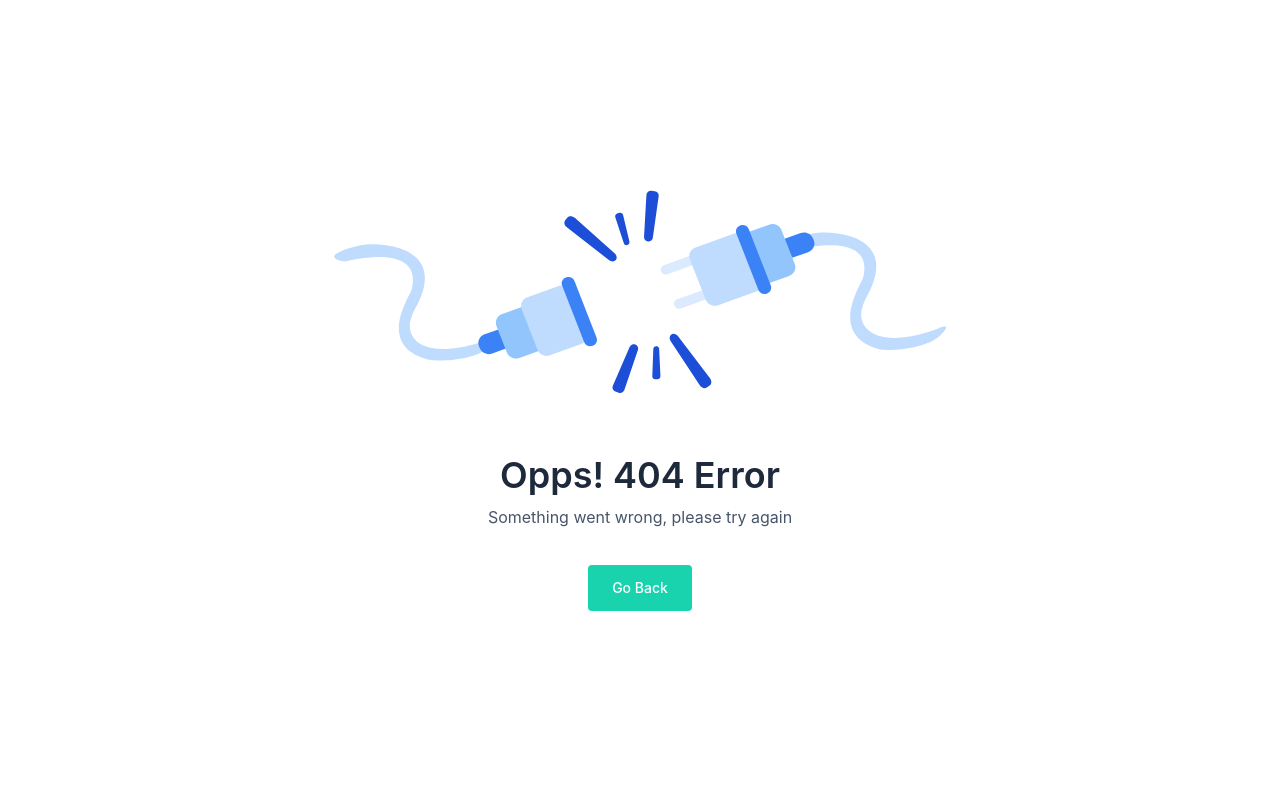
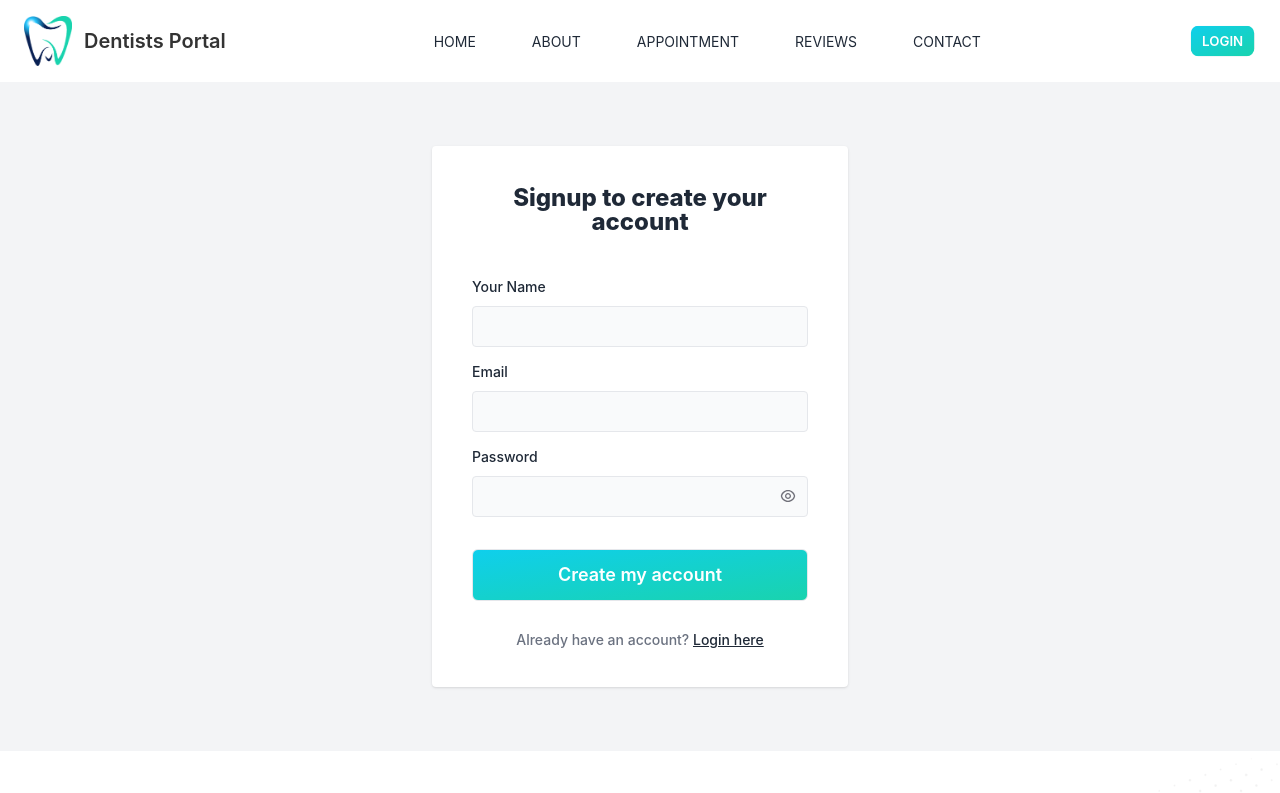
Before and after one commit to modasserjasim/dentists-portal-client, a React (Create React App) app: page /sign-up in a window 1280 px wide. Before the commit this address had no page. Shown: the top 793 px of the page. Built offline with nearby package versions, Linux system fonts and the light colour scheme.

Commit message:
Configure firebase and add signup and signin with email

```diff
--- a/package.json
+++ b/package.json
@@ -8,9 +8,11 @@
     "@testing-library/user-event": "^13.5.0",
     "daisyui": "^2.40.1",
     "date-fns": "^2.29.3",
+    "firebase": "^9.14.0",
     "react": "^18.2.0",
     "react-day-picker": "^8.3.6",
     "react-dom": "^18.2.0",
+    "react-hook-form": "^7.39.4",
     "react-router-dom": "^6.4.3",
     "react-scripts": "5.0.1",
     "web-vitals": "^2.1.4"
--- a/src/Pages/Appointment/AvailableAppointment/AvailableAppointment.js
+++ b/src/Pages/Appointment/AvailableAppointment/AvailableAppointment.js
@@ -18,7 +18,7 @@ const AvailableAppointment = ({ selectedDate }) => {
     }, [])
     return (
         <div className='py-10 md:py-16 container mx-auto px-4'>
-            <h2 className='bg-gradient-to-r from-primary to-secondary bg-clip-text text-xl text-transparent sm:text-2xl text-center'>Available Appointments on {format(selectedDate, 'PP')}</h2>
+            <h2 className='bg-gradient-to-r from-primary to-secondary bg-clip-text text-xl text-transparent sm:text-2xl text-center'>Available Appointments on <b>{format(selectedDate, 'PP')}</b></h2>
             <div className='grid grid-cols-1 sm:grid-cols-2 md:grid-cols-3 gap-6 mt-12'>
                 {treatments.map(treatment => <Treatment
                     key={treatment._id}
@@ -30,6 +30,7 @@ const AvailableAppointment = ({ selectedDate }) => {
                 treatment && <BookingModal
                     treatment={treatment}
                     selectedDate={selectedDate}
+                    setTreatment={setTreatment}
                 ></BookingModal>
             }
         </div>
--- a/src/Pages/Appointment/AvailableAppointment/Treatment.css
+++ /dev/null
@@ -1,4 +0,0 @@
-.btn-disabled {
-    background-color: rgb(228, 228, 228);
-    color: rgb(153, 153, 153);
-}
--- a/src/Pages/Appointment/AvailableAppointment/Treatment.js
+++ b/src/Pages/Appointment/AvailableAppointment/Treatment.js
@@ -1,5 +1,4 @@
 import React from 'react';
-import './Treatment.css'
 
 const Treatment = ({ treatment, setTreatment }) => {
     const { name, slots } = treatment;
--- a/src/Pages/Appointment/BookingModal/BookingModal.js
+++ b/src/Pages/Appointment/BookingModal/BookingModal.js
@@ -1,9 +1,25 @@
 import React from 'react';
 import { format } from 'date-fns';
 
-const BookingModal = ({ treatment, selectedDate }) => {
+const BookingModal = ({ treatment, setTreatment, selectedDate }) => {
     const { name, slots } = treatment;
     const date = format(selectedDate, 'PP')
+    const handleBooking = e => {
+        e.preventDefault();
+        const form = e.target;
+
+        const bookingInfo = {
+            treatmentName: name,
+            appointmentDate: form.date.value,
+            AppointmentTime: form.slot.value,
+            patientName: form.name.value,
+            email: form.email.value,
+            phone: form.phone.value
+        }
+        console.log(bookingInfo);
+
+        setTreatment(null)
+    }
     return (
         <>
             {/* Put this part before </body> tag */}
@@ -12,22 +28,23 @@ const BookingModal = ({ treatment, selectedDate }) => {
                 <div className="modal-box relative">
                     <label htmlFor="booking-modal" className="btn btn-sm btn-circle absolute right-2 top-2">✕</label>
                     <h3 className="text-lg font-bold">{name}</h3>
-                    <form id="form">
+                    <form onSubmit={handleBooking}>
                         <div className="relative mt-3">
-                            <input type="text" id="floating_outlined0" className="block px-2.5 pb-2.5 pt-4 w-full text-sm text-gray-900 bg-transparent rounded-lg border border-gray-300 appearance-none focus:outline-none focus:ring-0 focus:border-primary peer" disabled defaultValue={date} placeholder=" " />
+                            <input name='date' type="text" id="floating_outlined0" className="block px-2.5 pb-2.5 pt-4 w-full text-sm text-gray-900 bg-transparent rounded-lg border border-gray-300 appearance-none focus:outline-none focus:ring-0 focus:border-primary peer" value={date} disabled />
                             <label htmlFor="floating_outlined0" className="absolute text-md text-gray-500  duration-300 transform -translate-y-4 scale-75 top-2 z-10 origin-[0] bg-white  px-2 peer-focus:px-2 peer-focus:text-gray-900 peer-placeholder-shown:scale-100 peer-placeholder-shown:-translate-y-1/2 peer-placeholder-shown:top-1/2 peer-focus:top-2 peer-focus:scale-75 peer-focus:-translate-y-4 left-1">Appointment Date</label>
                         </div>
                         {/* appointment time  */}
                         <div className="relative mt-3">
                             <select
-                                name="select"
+                                name="slot"
                                 id="floating_outlined_time"
                                 className="block px-2.5 pb-2.5 pt-4 w-full text-sm text-gray-900 bg-transparent rounded-lg border border-gray-300 appearance-none focus:outline-none focus:ring-0 focus:border-primary peer"
                                 placeholder='Select available time'
+                                required
                             >
-                                <option disabled selected>Select available time</option>
+                                <option value="" disabled selected >Select available time</option>
                                 {
-                                    slots.map(slot => <option key={slot._id} value={slot}>{slot}</option>)
+                                    slots.map((slot, index) => <option key={index} value={slot}>{slot}</option>)
                                 }
 
                             </select>
@@ -36,15 +53,15 @@ const BookingModal = ({ treatment, selectedDate }) => {
                         </div>
                         {/* Appointment time  */}
                         <div className="relative mt-3">
-                            <input type="text" id="floating_outlined2" className="block px-2.5 pb-2.5 pt-4 w-full text-sm text-gray-900 bg-transparent rounded-lg border border-gray-300 appearance-none focus:outline-none focus:ring-0 focus:border-primary peer" placeholder=" " />
+                            <input name='name' type="text" id="floating_outlined2" className="block px-2.5 pb-2.5 pt-4 w-full text-sm text-gray-900 bg-transparent rounded-lg border border-gray-300 appearance-none focus:outline-none focus:ring-0 focus:border-primary peer" placeholder=" " required />
                             <label htmlFor="floating_outlined2" className="absolute text-md text-gray-500  duration-300 transform -translate-y-4 scale-75 top-2 z-10 origin-[0] bg-white  px-2 peer-focus:px-2 peer-focus:text-gray-900 peer-placeholder-shown:scale-100 peer-placeholder-shown:-translate-y-1/2 peer-placeholder-shown:top-1/2 peer-focus:top-2 peer-focus:scale-75 peer-focus:-translate-y-4 left-1">Full Name</label>
                         </div>
                         <div className="relative mt-3">
-                            <input type="tel" id="floating_outlined3" className="block px-2.5 pb-2.5 pt-4 w-full text-sm text-gray-900 bg-transparent rounded-lg border border-gray-300 appearance-none focus:outline-none focus:ring-0 focus:border-primary peer" placeholder=" " />
+                            <input name='phone' type="tel" id="floating_outlined3" className="block px-2.5 pb-2.5 pt-4 w-full text-sm text-gray-900 bg-transparent rounded-lg border border-gray-300 appearance-none focus:outline-none focus:ring-0 focus:border-primary peer" placeholder=" " required />
                             <label htmlFor="floating_outlined3" className="absolute text-md text-gray-500  duration-300 transform -translate-y-4 scale-75 top-2 z-10 origin-[0] bg-white  px-2 peer-focus:px-2 peer-focus:text-gray-900 peer-placeholder-shown:scale-100 peer-placeholder-shown:-translate-y-1/2 peer-placeholder-shown:top-1/2 peer-focus:top-2 peer-focus:scale-75 peer-focus:-translate-y-4 left-1">Phone Number</label>
                         </div>
                         <div className="relative my-3">
-                            <input type="email" id="floating_outlined4" className="block px-2.5 pb-2.5 pt-4 w-full text-sm text-gray-900 bg-transparent rounded-lg border border-gray-300 appearance-none focus:outline-none focus:ring-0 focus:border-primary peer" placeholder=" " />
+                            <input name='email' type="email" id="floating_outlined4" className="block px-2.5 pb-2.5 pt-4 w-full text-sm text-gray-900 bg-transparent rounded-lg border border-gray-300 appearance-none focus:outline-none focus:ring-0 focus:border-primary peer" placeholder=" " required />
                             <label htmlFor="floating_outlined4" className="absolute text-md text-gray-500  duration-300 transform -translate-y-4 scale-75 top-2 z-10 origin-[0] bg-white  px-2 peer-focus:px-2 peer-focus:text-gray-900 peer-placeholder-shown:scale-100 peer-placeholder-shown:-translate-y-1/2 peer-placeholder-shown:top-1/2 peer-focus:top-2 peer-focus:scale-75 peer-focus:-translate-y-4 left-1">Email Address</label>
                         </div>
                         <button
--- a/src/Pages/Login/Login.js
+++ b/src/Pages/Login/Login.js
@@ -1,22 +1,36 @@
-import React from 'react';
+import React, { useContext } from 'react';
+import { useForm } from "react-hook-form";
+import { Link } from 'react-router-dom';
+import { AuthContext } from '../../contexts/AuthProvider/AuthProvider';
 
 const Login = () => {
-
+    const { register, formState: { errors }, handleSubmit } = useForm();
+    const { loginWithEmail } = useContext(AuthContext);
+    const handleLogin = data => {
+        console.log(data);
+        loginWithEmail(data.email, data.password)
+            .then(result => {
+                const user = result.user;
+                console.log(user);
+            })
+            .catch(err => console.log(err));
+    }
 
     return (
         <div className="h-full bg-gray-100 w-full py-16 px-4">
             <div className="flex flex-col items-center justify-center">
 
                 <div className="bg-white shadow rounded lg:w-1/3  md:w-1/2 w-full p-10">
+                    <div>
                         <p tabIndex={0} className="text-2xl font-extrabold leading-6 text-gray-800">
                             Login to your account
                         </p>
                         <p className="text-sm mt-4 font-medium leading-none text-gray-500">
                             Don't have account?{" "}
-                        <span tabIndex={0} className="text-sm font-medium leading-none underline text-gray-800 cursor-pointer">
+                            <Link to='/sign-up' tabIndex={0} className="text-sm font-medium leading-none underline text-gray-800 cursor-pointer">
                                 {" "}
                                 Sign up here
-                        </span>
+                            </Link>
                         </p>
                         <button type="button" className="focus:outline-none focus:ring-2 focus:ring-offset-1 focus:ring-gray-700 py-3.5 px-4 border rounded-lg border-gray-700 flex items-center w-full mt-10">
                             <svg width={19} height={20} viewBox="0 0 19 20" fill="none" xmlns="http://www.w3.org/2000/svg">
@@ -36,28 +50,25 @@ const Login = () => {
                             </svg>
                             <p className="text-base font-medium ml-4 text-gray-700">Continue with Github</p>
                         </button>
-                    <button type="button" className="focus:outline-none  focus:ring-2 focus:ring-offset-1 focus:ring-gray-700 py-3.5 px-4 border rounded-lg border-gray-700 flex items-center w-full mt-4">
-                        <svg width={24} height={24} viewBox="0 0 24 24" fill="none" xmlns="http://www.w3.org/2000/svg">
-                            <path
-                                d="M22.1623 5.656C21.3989 5.9937 20.5893 6.21548 19.7603 6.314C20.634 5.79144 21.288 4.96902 21.6003 4C20.7803 4.488 19.8813 4.83 18.9443 5.015C18.3149 4.34158 17.4807 3.89497 16.5713 3.74459C15.6618 3.59421 14.7282 3.74849 13.9156 4.18346C13.1029 4.61842 12.4567 5.30969 12.0774 6.1498C11.6981 6.9899 11.607 7.93178 11.8183 8.829C10.1554 8.74566 8.52863 8.31353 7.04358 7.56067C5.55854 6.80781 4.24842 5.75105 3.1983 4.459C2.82659 5.09745 2.63125 5.82323 2.6323 6.562C2.6323 8.012 3.3703 9.293 4.4923 10.043C3.82831 10.0221 3.17893 9.84278 2.5983 9.52V9.572C2.5985 10.5377 2.93267 11.4736 3.54414 12.2211C4.15562 12.9685 5.00678 13.4815 5.9533 13.673C5.33691 13.84 4.6906 13.8647 4.0633 13.745C4.33016 14.5762 4.8503 15.3032 5.55089 15.8241C6.25147 16.345 7.09742 16.6338 7.9703 16.65C7.10278 17.3313 6.10947 17.835 5.04718 18.1322C3.98488 18.4294 2.87442 18.5143 1.7793 18.382C3.69099 19.6114 5.91639 20.2641 8.1893 20.262C15.8823 20.262 20.0893 13.889 20.0893 8.362C20.0893 8.182 20.0843 8 20.0763 7.822C20.8952 7.23017 21.6019 6.49702 22.1633 5.657L22.1623 5.656Z"
-                                fill="#1DA1F2"
-                            />
-                        </svg>
-                        <p className="text-base font-medium ml-4 text-gray-700">Continue with Twitter</p>
-                    </button>
                         <div className="w-full flex items-center justify-between py-5">
                             <hr className="w-full bg-gray-400" />
                             <p className="text-base font-medium leading-4 px-2.5 text-gray-400">OR</p>
                             <hr className="w-full bg-gray-400  " />
                         </div>
+                    </div>
+                    <form onSubmit={handleSubmit(handleLogin)}>
                         <div>
                             <label className="text-sm font-medium leading-none text-gray-800">Email</label>
-                        <input type="email" className="bg-gray-50 border rounded focus:outline-none text-xs font-medium leading-none text-gray-800 py-3 w-full pl-3 mt-2" />
+                            <input {...register("email", { required: "Email Address is required" })} type="email" className="bg-gray-50 border rounded focus:outline-none text-xs font-medium leading-none text-gray-800 py-3 w-full pl-3 mt-2" />
+                            {errors.email && <p role="alert" className='text-red-700 text-xs'>{errors.email?.message}</p>}
                         </div>
-                    <div className="mt-6  w-full">
+                        <div className="mt-3  w-full">
                             <label className="text-sm font-medium leading-none text-gray-800">Password</label>
                             <div className="relative flex items-center justify-center">
-                            <input type="password" className="bg-gray-50 border rounded focus:outline-none text-xs font-medium leading-none text-gray-800 py-3 w-full pl-3 mt-2" />
+                                <input {...register("password", {
+                                    required: "Password is required!",
+                                    minLength: { value: 6, message: "Password should be at least 6 char" }
+                                })} type="password" className="bg-gray-50 border rounded focus:outline-none text-xs font-medium leading-none text-gray-800 py-3 w-full pl-3 mt-2" />
                                 <div className="absolute right-0 mt-2 mr-3 cursor-pointer">
                                     <svg width={16} height={16} viewBox="0 0 16 16" fill="none" xmlns="http://www.w3.org/2000/svg">
                                         <path
@@ -66,13 +77,17 @@ const Login = () => {
                                         />
                                     </svg>
                                 </div>
+
                             </div>
+                            {errors.password && <p role="alert" className='text-red-700 text-xs'>{errors.password?.message}</p>}
                         </div>
+
                         <div className="mt-8">
                             <button type="submit" className="text-lg rounded-md font-semibold leading-none text-white focus:outline-none bg-gradient-to-tl from-primary to-secondary border rounded hover:bg-secondary py-4 w-full">
-                            Create my account
+                                Login to Portal
                             </button>
                         </div>
+                    </form>
                 </div>
             </div>
         </div>
--- a/src/Pages/SignUp/SignUp.js
+++ b/src/Pages/SignUp/SignUp.js
@@ -1,9 +1,81 @@
-import React from 'react';
+import React, { useContext } from 'react';
+import { useForm } from "react-hook-form";
+import { Link } from 'react-router-dom';
+import { AuthContext } from '../../contexts/AuthProvider/AuthProvider';
 
 const SignUp = () => {
+    const { register, formState: { errors }, handleSubmit } = useForm();
+    const { createAccount } = useContext(AuthContext);
+    const handleSignUp = data => {
+        console.log(data);
+        createAccount(data.email, data.password)
+            .then(result => {
+                const user = result.user;
+                console.log(user);
+            })
+            .catch(err => console.log(err))
+    }
     return (
-        <div>
+        <div className="h-full bg-gray-100 w-full py-16 px-4">
+            <div className="flex flex-col items-center justify-center">
 
+                <div className="bg-white shadow rounded lg:w-1/3  md:w-1/2 w-full p-10">
+                    <div className='mb-10'>
+                        <p tabIndex={0} className="text-2xl text-center font-extrabold leading-6 text-gray-800">
+                            Signup to create your account
+                        </p>
+
+                    </div>
+                    <form onSubmit={handleSubmit(handleSignUp)}>
+                        <div >
+                            <label className="text-sm font-medium leading-none text-gray-800">Your Name</label>
+                            <input {...register("name", { required: "Name is required" })} type="text" name='name' className="bg-gray-50 border rounded focus:outline-none text-xs font-medium leading-none text-gray-800 py-3 w-full pl-3 mt-2" />
+                            {errors.email && <p role="alert" className='text-red-700 text-xs'>{errors.email?.message}</p>}
+                        </div>
+                        <div className="mt-3  w-full">
+                            <label className="text-sm font-medium leading-none text-gray-800">Email</label>
+                            <input {...register("email", { required: "Email Address is required" })} type="email" className="bg-gray-50 border rounded focus:outline-none text-xs font-medium leading-none text-gray-800 py-3 w-full pl-3 mt-2" />
+                            {errors.email && <p role="alert" className='text-red-700 text-xs'>{errors.email?.message}</p>}
+                        </div>
+                        <div className="mt-3  w-full">
+                            <label className="text-sm font-medium leading-none text-gray-800">Password</label>
+                            <div className="relative flex items-center justify-center">
+                                <input {...register("password", {
+                                    required: "Password is required!",
+                                    minLength: { value: 8, message: "Password should be at least 8 char" },
+                                    pattern: {
+                                        value: /(?=.*[A-Z])(?=.*[!@#$&*])(?=.*[0-9])(?=.*[a-z]).{8}/
+                                        , message: "Please use symbol, num, upper & lowercase"
+                                    }
+                                })} type="password" className="bg-gray-50 border rounded focus:outline-none text-xs font-medium leading-none text-gray-800 py-3 w-full pl-3 mt-2" />
+                                <div className="absolute right-0 mt-2 mr-3 cursor-pointer">
+                                    <svg width={16} height={16} viewBox="0 0 16 16" fill="none" xmlns="http://www.w3.org/2000/svg">
+                                        <path
+                                            d="M7.99978 2C11.5944 2 14.5851 4.58667 15.2124 8C14.5858 11.4133 11.5944 14 7.99978 14C4.40511 14 1.41444 11.4133 0.787109 8C1.41378 4.58667 4.40511 2 7.99978 2ZM7.99978 12.6667C9.35942 12.6664 10.6787 12.2045 11.7417 11.3568C12.8047 10.509 13.5484 9.32552 13.8511 8C13.5473 6.67554 12.8031 5.49334 11.7402 4.64668C10.6773 3.80003 9.35864 3.33902 7.99978 3.33902C6.64091 3.33902 5.32224 3.80003 4.25936 4.64668C3.19648 5.49334 2.45229 6.67554 2.14844 8C2.45117 9.32552 3.19489 10.509 4.25787 11.3568C5.32085 12.2045 6.64013 12.6664 7.99978 12.6667ZM7.99978 11C7.20413 11 6.44106 10.6839 5.87846 10.1213C5.31585 9.55871 4.99978 8.79565 4.99978 8C4.99978 7.20435 5.31585 6.44129 5.87846 5.87868C6.44106 5.31607 7.20413 5 7.99978 5C8.79543 5 9.55849 5.31607 10.1211 5.87868C10.6837 6.44129 10.9998 7.20435 10.9998 8C10.9998 8.79565 10.6837 9.55871 10.1211 10.1213C9.55849 10.6839 8.79543 11 7.99978 11ZM7.99978 9.66667C8.4418 9.66667 8.86573 9.49107 9.17829 9.17851C9.49085 8.86595 9.66644 8.44203 9.66644 8C9.66644 7.55797 9.49085 7.13405 9.17829 6.82149C8.86573 6.50893 8.4418 6.33333 7.99978 6.33333C7.55775 6.33333 7.13383 6.50893 6.82126 6.82149C6.5087 7.13405 6.33311 7.55797 6.33311 8C6.33311 8.44203 6.5087 8.86595 6.82126 9.17851C7.13383 9.49107 7.55775 9.66667 7.99978 9.66667Z"
+                                            fill="#71717A"
+                                        />
+                                    </svg>
+                                </div>
+
+                            </div>
+                            {errors.password && <p role="alert" className='text-red-700 text-xs'>{errors.password?.message}</p>}
+                        </div>
+
+                        <div className="mt-8">
+                            <button type="submit" className="text-lg rounded-md font-semibold leading-none text-white focus:outline-none bg-gradient-to-tl from-primary to-secondary border rounded hover:bg-secondary py-4 w-full">
+                                Create my account
+                            </button>
+                        </div>
+                    </form>
+                    <p className="text-sm text-center mt-8 font-medium leading-none text-gray-500">
+                        Already have an account?{" "}
+                        <Link to='/login' tabIndex={0} className="text-sm font-medium leading-none underline text-gray-800 cursor-pointer">
+                            {" "}
+                            Login here
+                        </Link>
+                    </p>
+                </div>
+            </div>
         </div>
     );
 };
--- a/src/Routers/Routes/Routes.js
+++ b/src/Routers/Routes/Routes.js
@@ -7,6 +7,7 @@ import ErrorPage from "../../Pages/ErrorPage/ErrorPage"
 import Home from "../../Pages/Home/Home/Home"
 import Login from "../../Pages/Login/Login"
 import Reviews from "../../Pages/Reviews/Reviews"
+import SignUp from "../../Pages/SignUp/SignUp"
 
 export const router = createBrowserRouter([
     {
@@ -38,6 +39,10 @@ export const router = createBrowserRouter([
                 path: '/login',
                 element: <Login></Login>
             },
+            {
+                path: '/sign-up',
+                element: <SignUp></SignUp>
+            },
         ]
     }
 ])
--- /dev/null
+++ b/src/contexts/AuthProvider/AuthProvider.js
@@ -0,0 +1,28 @@
+import React, { createContext } from 'react';
+import { getAuth, createUserWithEmailAndPassword, signInWithEmailAndPassword } from "firebase/auth";
+import app from '../../firebase/firebase.config';
+
+export const AuthContext = createContext();
+const auth = getAuth(app)
+
+const AuthProvider = ({ children }) => {
+
+    const createAccount = (email, password) => {
+        return createUserWithEmailAndPassword(auth, email, password);
+    }
+    const loginWithEmail = (email, password) => {
+        return signInWithEmailAndPassword(auth, email, password);
+    }
+
+    const authInfo = {
+        createAccount,
+        loginWithEmail
+    }
+    return (
+        <AuthContext.Provider value={authInfo}>
+            {children}
+        </AuthContext.Provider>
+    );
+};
+
+export default AuthProvider;
--- a/src/index.js
+++ b/src/index.js
@@ -4,11 +4,14 @@ import './index.css';
 import App from './App';
 import reportWebVitals from './reportWebVitals';
 import 'react-day-picker/dist/style.css';
+import AuthProvider from './contexts/AuthProvider/AuthProvider';
 
 const root = ReactDOM.createRoot(document.getElementById('root'));
 root.render(
   <React.StrictMode>
-    <App />
+    <AuthProvider>
+      <App />
+    </AuthProvider>
   </React.StrictMode>
 );
 
```
Also changed, not shown: src/firebase/firebase.config.js (added, +17 -0 lines), 1 other file (tests, documents, lock files or other folders). Lines whose indentation alone changed are shown as unchanged.
